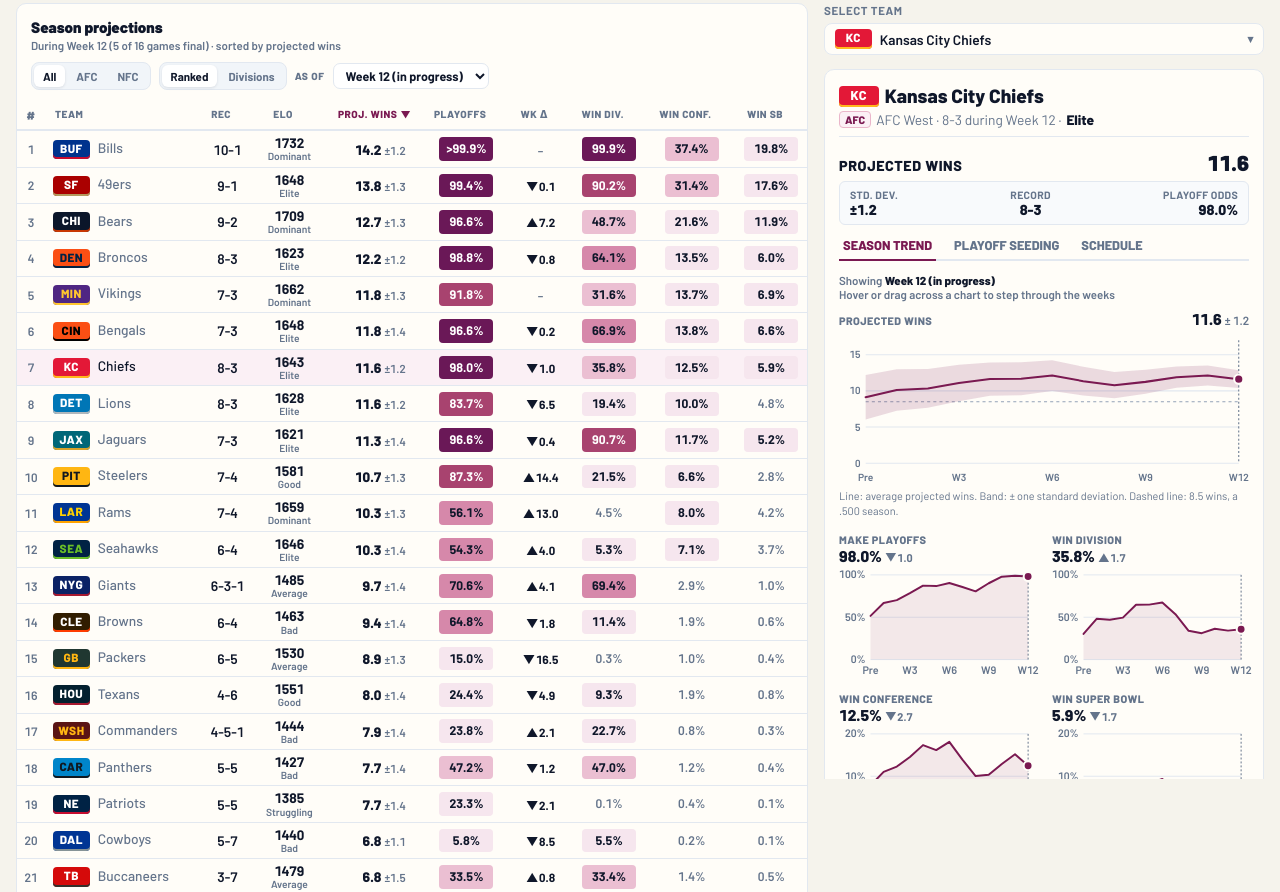
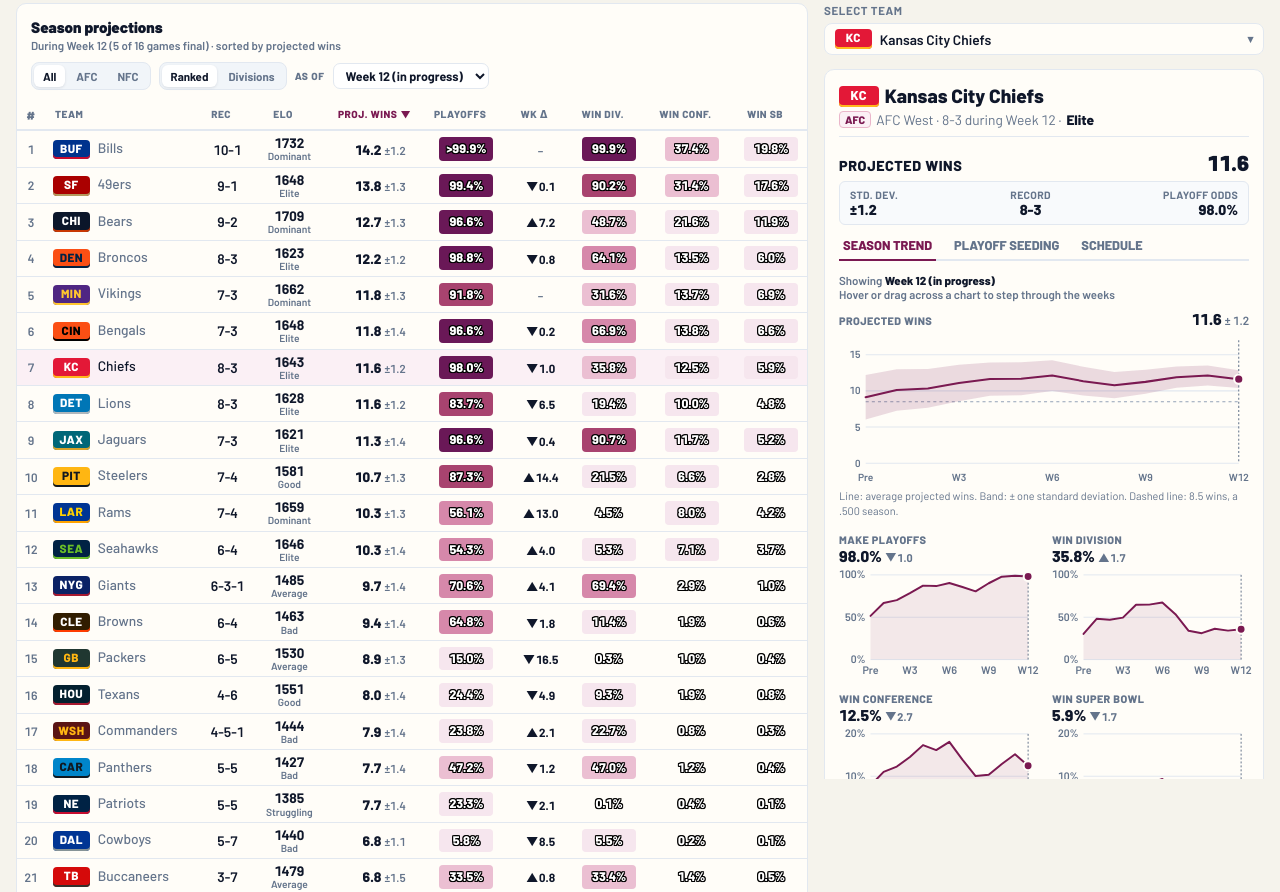
Before and after one commit to JacksonMartinKS/2026-nfl-model, a plain HTML site: page index.html in a window 1280 px wide. Shown: the part 141-1033 px from the top of the page. Drawn offline with Linux system fonts and the light colour scheme.

Commit message:
Add files via upload

```diff
--- a/index.html
+++ b/index.html
@@ -195,6 +195,9 @@
     .b3 { background: var(--p3); color: var(--text); }
     .b4 { background: var(--p4); color: var(--on-dark); }
     .b5 { background: var(--p5); color: var(--on-dark); }
+    /* shaded numbers: always white with a black outline, so the text doesn't flip between black and white */
+    .b0, .b1, .b2, .b3, .b4, .b5, .gqi b.hx { color: #fff; font-weight: 800;
+      text-shadow: -1px -1px 0 #000, 1px -1px 0 #000, -1px 1px 0 #000, 1px 1px 0 #000, 0 -1px 0 #000, 0 1px 0 #000, -1px 0 0 #000, 1px 0 0 #000; }
     .chg { font-size: 0.74rem; font-weight: 700; color: var(--text); }
     .chg.flat { color: var(--text-muted); font-weight: 600; }
     .table-foot { font-size: 0.68rem; color: var(--text-muted); padding: 8px 14px 6px; line-height: 1.5; }
@@ -1674,7 +1677,7 @@ if (typeof module !== "undefined") module.exports = nflEngine;
   }
   function heatNum(v) {  // an index value shaded like the odds: 0 = no color, 100 = full purple
     var x = Math.max(0, Math.min(100, v));
-    return '<b class="hx" style="background:color-mix(in srgb, var(--p5) ' + x.toFixed(0) + '%, transparent)' + (x >= 55 ? ";color:var(--on-dark)" : "") + '">' + Math.round(v) + "</b>";
+    return '<b class="hx" style="background:color-mix(in srgb, var(--p5) ' + x.toFixed(0) + '%, transparent)">' + Math.round(v) + "</b>";
   }
   function gameChips(g) {
     return (state.gsort === "tank" && g.tb != null ? '<span class="gqi" title="Tank Bowl: draft value that changes hands depending on who wins; deciding the #1 pick outright = 100">Tank Bowl' + heatNum(g.tb) + "</span>" : "") +
```
